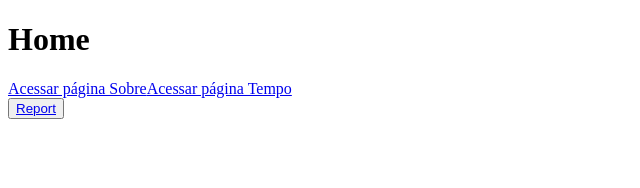
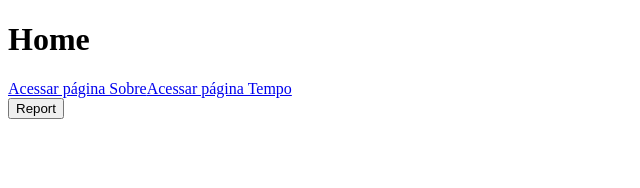
Before and after one commit to Thribs/ideia-unica, a Next.js app: page / in a window 1280 px wide. Shown: the top 188 px of the page, without its empty margins (0-640 px from the left). Built offline with nearby package versions, Linux system fonts and the light colour scheme.

Commit message:
Test button

```diff
--- a/pages/index.js
+++ b/pages/index.js
@@ -12,9 +12,7 @@ function Home() {
             <a>Acessar página Tempo</a>
             </Link>
             <div>
-            <button onClick="https://www.youtube.com/watch?v=dQw4w9WgXcQ">
-                <a href="https://www.youtube.com/watch?v=dQw4w9WgXcQ">Report</a>
-            </button>
+            <input type="button" onclick="location.href='https://www.youtube.com/watch?v=dQw4w9WgXcQ';" value="Report" />
             </div>
         </div>
     )
```
